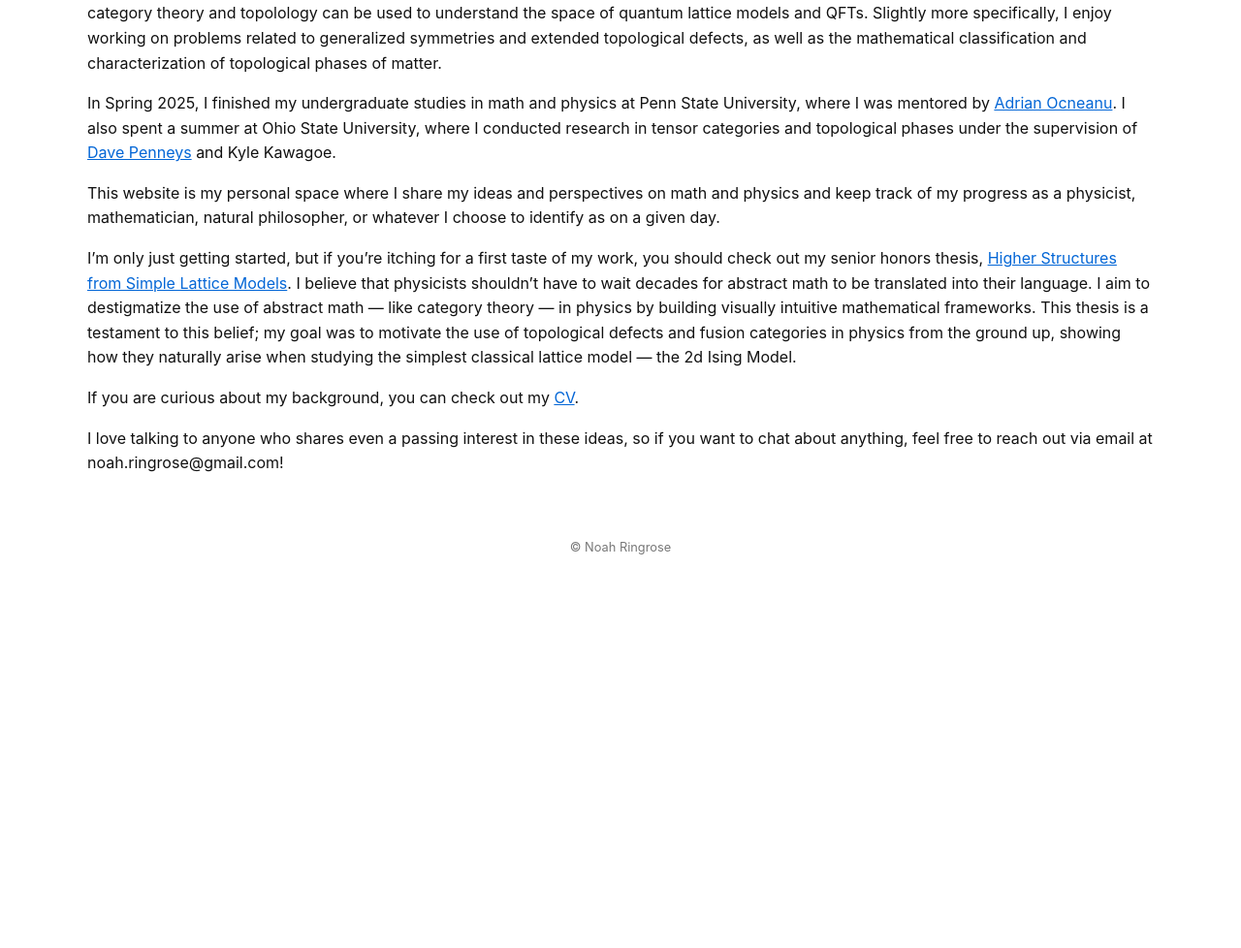
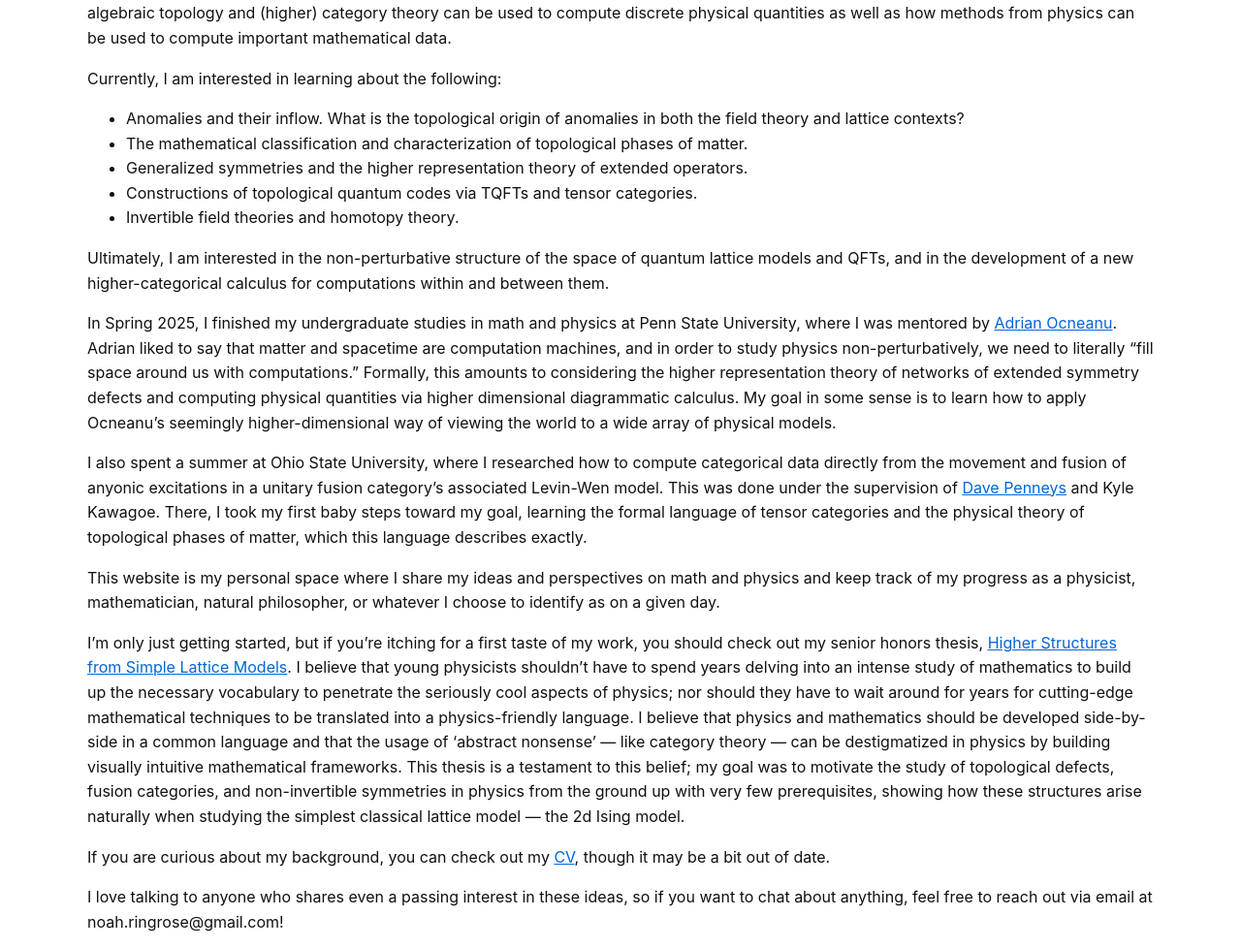
Before and after one commit to noahringrose/noahringrose.github.io, a Jekyll site: the page built from index.md, in a window 1280 px wide and 1400 px high. Shown: the part 422-1400 px from the top of the window at 97% size. Built offline with Jekyll 4.4.1, drawn with Linux system fonts in a browser that asks for light colours; some of the changed text lies outside the part shown.

Commit message:
Update index.md

```diff
--- a/index.md
+++ b/index.md
@@ -6,14 +6,26 @@ title: Home
 
 <img src="/assets/IMG_1283.png" alt="Profile picture" style="width:250px; border-radius: 50%; display:block; margin:auto;">
 
-Hi! I'm a first year physics PhD student at NYU working with Yifan Wang and Aditi Mitra. I am broadly interested in how methods from (higher) category theory and topolology can be used to understand the space of quantum lattice models and QFTs. Slightly more specifically, I enjoy working on problems related to generalized symmetries and extended topological defects, as well as the mathematical classification and characterization of topological phases of matter.
+Hi! I'm a first-year physics PhD student at NYU advised by Yifan Wang and Aditi Mitra. I am interested in understanding how methods from algebraic topology and (higher) category theory can be used to compute discrete physical quantities as well as how methods from physics can be used to compute important mathematical data.
 
-In Spring 2025, I finished my undergraduate studies in math and physics at Penn State University, where I was mentored by [Adrian Ocneanu](https://mathpicture.fas.harvard.edu/hrt-course). I also spent a summer at Ohio State University, where I conducted research in tensor categories and topological phases under the supervision of [Dave Penneys](https://people.math.osu.edu/penneys.2/) and Kyle Kawagoe.
+Currently, I am interested in learning about the following:
+
+- Anomalies and their inflow. What is the topological origin of anomalies in both the field theory and lattice contexts?
+- The mathematical classification and characterization of topological phases of matter.
+- Generalized symmetries and the higher representation theory of extended operators.
+- Constructions of topological quantum codes via TQFTs and tensor categories.
+- Invertible field theories and homotopy theory.
+
+Ultimately, I am interested in the non-perturbative structure of the space of quantum lattice models and QFTs, and in the development of a new higher-categorical calculus for computations within and between them.
+
+In Spring 2025, I finished my undergraduate studies in math and physics at Penn State University, where I was mentored by [Adrian Ocneanu](https://mathpicture.fas.harvard.edu/hrt-course). Adrian liked to say that matter and spacetime are computation machines, and in order to study physics non-perturbatively, we need to literally "fill space around us with computations." Formally, this amounts to considering the higher representation theory of networks of extended symmetry defects and computing physical quantities via higher dimensional diagrammatic calculus. My goal in some sense is to learn how to apply Ocneanu's seemingly higher-dimensional way of viewing the world to a wide array of physical models.
+
+I also spent a summer at Ohio State University, where I researched how to compute categorical data directly from the movement and fusion of anyonic excitations in a unitary fusion category's associated Levin-Wen model. This was done under the supervision of [Dave Penneys](https://people.math.osu.edu/penneys.2/) and Kyle Kawagoe. There, I took my first baby steps toward my goal, learning the formal language of tensor categories and the physical theory of topological phases of matter, which this language describes exactly.
 
 This website is my personal space where I share my ideas and perspectives on math and physics and keep track of my progress as a physicist, mathematician, natural philosopher, or whatever I choose to identify as on a given day.
 
-I'm only just getting started, but if you're itching for a first taste of my work, you should check out my senior honors thesis, [Higher Structures from Simple Lattice Models](/assets/honorsthesis.pdf). I believe that physicists shouldn't have to wait decades for abstract math to be translated into their language. I aim to destigmatize the use of abstract math — like category theory — in physics by building visually intuitive mathematical frameworks. This thesis is a testament to this belief; my goal was to motivate the use of topological defects and fusion categories in physics from the ground up, showing how they naturally arise when studying the simplest classical lattice model — the 2d Ising Model.
+I'm only just getting started, but if you're itching for a first taste of my work, you should check out my senior honors thesis, [Higher Structures from Simple Lattice Models](/assets/honorsthesis.pdf). I believe that young physicists shouldn't have to spend years delving into an intense study of mathematics to build up the necessary vocabulary to penetrate the seriously cool aspects of physics; nor should they have to wait around for years for cutting-edge mathematical techniques to be translated into a physics-friendly language. I believe that physics and mathematics should be developed side-by-side in a common language and that the usage of 'abstract nonsense' — like category theory — can be destigmatized in physics by building visually intuitive mathematical frameworks. This thesis is a testament to this belief; my goal was to motivate the study of topological defects, fusion categories, and non-invertible symmetries in physics from the ground up with very few prerequisites, showing how these structures arise naturally when studying the simplest classical lattice model — the 2d Ising model.
 
-If you are curious about my background, you can check out my [CV](/assets/cv.pdf).
+If you are curious about my background, you can check out my [CV](/assets/cv.pdf), though it may be a bit out of date.
 
 I love talking to anyone who shares even a passing interest in these ideas, so if you want to chat about anything, feel free to reach out via email at noah.ringrose@gmail.com!
```
